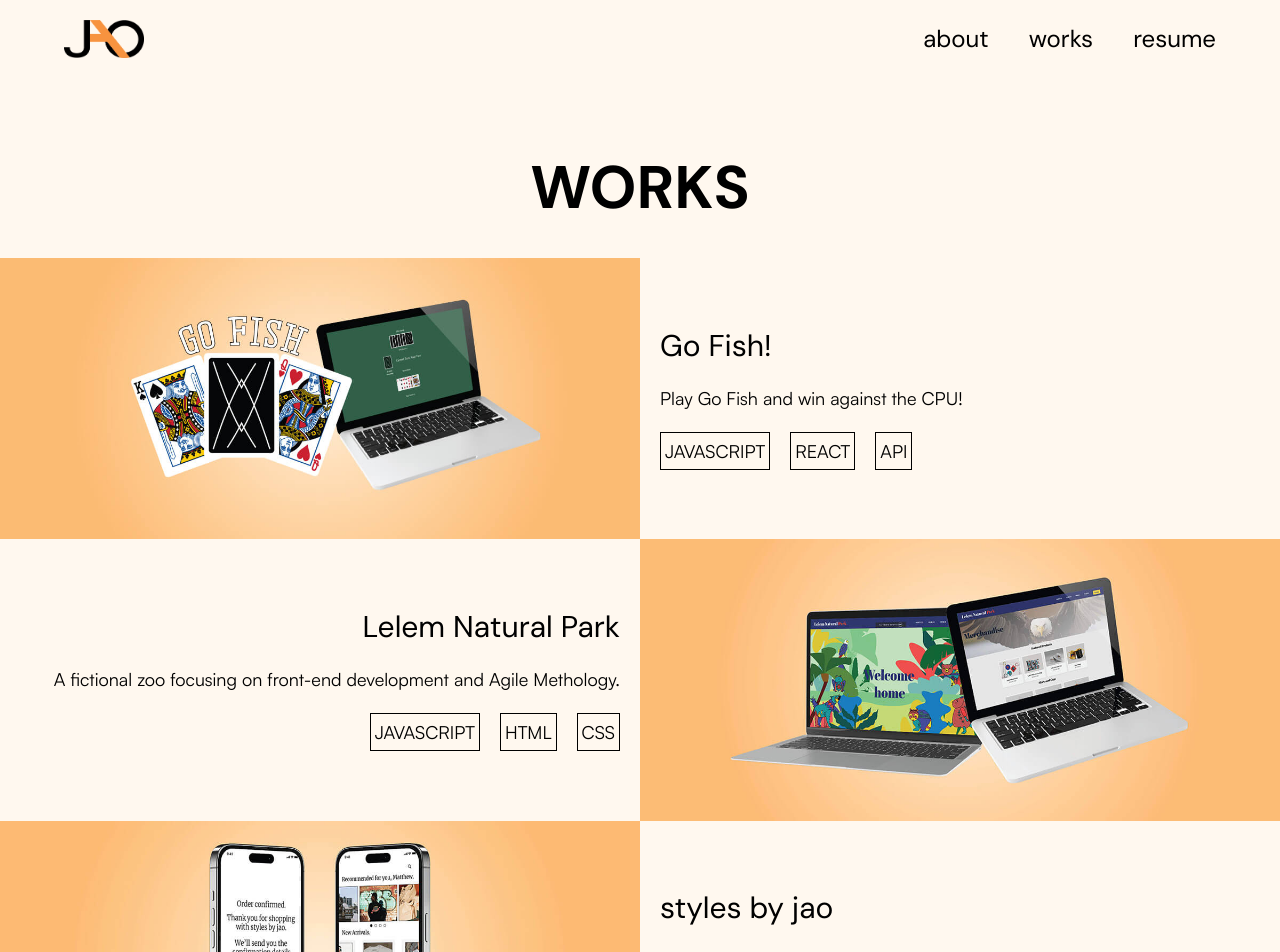
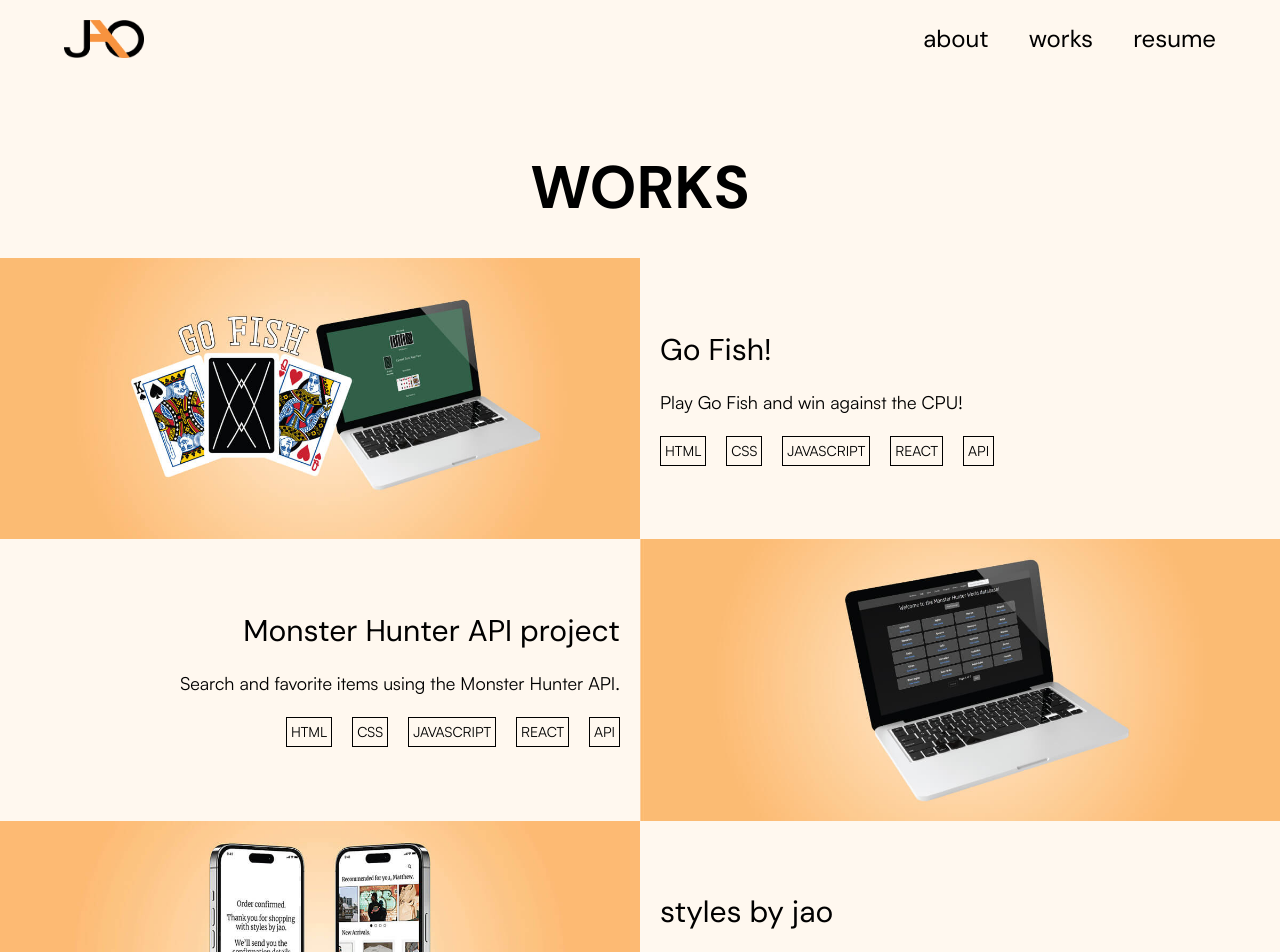
Before and after one commit to jorola0411/PortfolioWebsite, a React (Vite) app in the folder portfolio-website/: page /projects in a window 1280 px wide. Shown: the top 952 px of the page. Built offline with nearby package versions, Linux system fonts and the light colour scheme.

Commit message:
font size changes and other changes

```diff
--- a/portfolio-website/src/components/Home.jsx
+++ b/portfolio-website/src/components/Home.jsx
@@ -100,6 +100,8 @@ function Home() {
           <h1 className='sm:text-xl md:text-md lg:text-3xl xl:text-6xl mb-5'>Monster Hunter API project</h1>
           <p className='sm:text-sm md:text-sm lg:text-lg xl:text-4xl mb-5'>Search and favorite items using the Monster Hunter API.</p>
           <div className='flex gap-5 sm:mb-5'>
+            <p className='sm:text-sm md:text-sm lg:text-md xl:text-3xl sm:p-1 md:p-1 lg:p-1 border border-black'>HTML</p>
+            <p className='sm:text-sm md:text-sm lg:text-md xl:text-3xl sm:p-1 md:p-1 lg:p-1 border border-black'>CSS</p>
             <p className='sm:text-sm md:text-sm lg:text-md xl:text-3xl sm:p-1 md:p-1 lg:p-1 border border-black'>JAVASCRIPT</p>
             <p className='sm:text-sm md:text-sm lg:text-md xl:text-3xl sm:p-1 md:p-1 lg:p-1 border border-black'>REACT</p>
             <p className='sm:text-sm md:text-sm lg:text-md xl:text-3xl sm:p-1 md:p-1 lg:p-1 border border-black'>API</p>
--- a/portfolio-website/src/components/Layout.jsx
+++ b/portfolio-website/src/components/Layout.jsx
@@ -59,7 +59,7 @@ function Layout() {
 
               <div className="relative group cursor-pointer flex flex-col items-center">
                 <a href="/newresume.pdf" className="text-lg md:text-2xl xl:text-5xl hover:underline" target="_blank">resume</a>
-                <span className="absolute top-full w-60 mt-2 lg:text-lg xl:text-3xl opacity-0 group-hover:opacity-100 transition-opacity z-10 text-center pointer-events-none">
+                <span className="absolute top-full w-50 mt-2 lg:text-lg xl:text-3xl opacity-0 group-hover:opacity-100 transition-opacity z-10 text-center pointer-events-none">
                   me, in one page.
                 </span>
               </div>
--- a/portfolio-website/src/components/Lelem.jsx
+++ b/portfolio-website/src/components/Lelem.jsx
@@ -59,11 +59,11 @@ function Lelem() {
           <hr className="max-w-[80%] border-t-2 border-black mt-2 mb-4 mx-auto" />
           <div className='flex gap-4 justify-center mb-3'>
 
-            <button className="sm:text-sm md:text-lg lg:text-lg xl:text-3xl bg-beige-500 text-white px-6 py-2 rounded-full hover:bg-orange-600 transition duration-200 gap-10"> <a href="https://github.com/jorola0411/projectmanagement.git" target="_blank">
+            <button className="sm:text-sm md:text-lg lg:text-lg xl:text-3xl bg-beige-500 text-white px-6 py-2 hover:bg-orange-600 transition duration-200 gap-10"> <a href="https://github.com/jorola0411/projectmanagement.git" target="_blank">
               GitHub
             </a></button>
 
-            <button className="sm:text-sm md:text-lg lg:text-lg xl:text-3xl bg-beige-500 text-white px-6 py-2 rounded-full hover:bg-orange-600 transition duration-200"> <a href="https://lelemnaturalpark.joseorola.ca/" target="_blank">
+            <button className="sm:text-sm md:text-lg lg:text-lg xl:text-3xl bg-beige-500 text-white px-6 py-2 hover:bg-orange-600 transition duration-200"> <a href="https://lelemnaturalpark.joseorola.ca/" target="_blank">
               Live Website
             </a></button>
 
--- a/portfolio-website/src/components/Monster.jsx
+++ b/portfolio-website/src/components/Monster.jsx
@@ -335,11 +335,11 @@ const [data, setData] = useState([]) // this line of codes holds the fetched dat
                 <hr className="max-w-[80%] border-t-2 border-black mt-2 mb-4 mx-auto" />
                 <div className='flex gap-4 justify-center mb-3'>
 
-                    <button className="sm:text-sm md:text-lg lg:text-lg xl:text-3xl bg-beige-500 text-white px-6 py-2 rounded-full hover:bg-orange-600 transition duration-200 gap-10"> <a href="https://github.com/jorola0411/MonsterHunter-API-project.git" target="_blank">
+                    <button className="sm:text-sm md:text-lg lg:text-lg xl:text-3xl bg-beige-500 text-white px-6 py-2 hover:bg-orange-600 transition duration-200 gap-10"> <a href="https://github.com/jorola0411/MonsterHunter-API-project.git" target="_blank">
                         GitHub
                     </a></button>
 
-                    <button className="sm:text-sm md:text-lg lg:text-lg xl:text-3xl bg-beige-500 text-white px-6 py-2 rounded-full hover:bg-orange-600 transition duration-200"> <a href="http://mhapiproject.joseorola.ca/" target="_blank">
+                    <button className="sm:text-sm md:text-lg lg:text-lg xl:text-3xl bg-beige-500 text-white px-6 py-2 hover:bg-orange-600 transition duration-200"> <a href="http://mhapiproject.joseorola.ca/" target="_blank">
                         Live Website
                     </a></button>
 
--- a/portfolio-website/src/components/Projects.jsx
+++ b/portfolio-website/src/components/Projects.jsx
@@ -43,13 +43,15 @@ function Project() {
 
             <div className="grid grid-cols-1 sm:grid-cols-4 md:grid-cols-4 lg:grid-cols-4 xl:grid-col-4 pt-10">
 
-            <div className="sm:p-5 md:pl-5 lg:p-5 sm:col-span-4 md:col-span-2 flex flex-col justify-center sm:order-2 md:order-2 lg:order-2 xl:order-2" data-aos="fade-left">
+              <div className="sm:p-5 md:pl-5 lg:p-5 sm:col-span-4 md:col-span-2 flex flex-col justify-center sm:order-2 md:order-2 lg:order-2 xl:order-2" data-aos="fade-left">
                 <h1 className="sm:text-xl md:text-md lg:text-3xl xl:text-7xl">Go Fish!</h1>
                 <p className='sm:text-sm md:text-sm lg:text-lg xl:text-4xl sm:mb-5 lg:my-5'>Play Go Fish and win against the CPU!</p>
                 <div className='flex gap-5 sm:mb-5 md:mb-0'>
-                  <p className='sm:text-sm md:text-sm lg:text-lg xl:text-3xl sm:p-1 md:p-1 lg:p-1 border border-black'>JAVASCRIPT</p>
-                  <p className='sm:text-sm md:text-sm lg:text-lg xl:text-3xl sm:p-1 md:p-1 lg:p-1 border border-black'>REACT</p>
-                  <p className='sm:text-sm md:text-sm lg:text-lg xl:text-3xl sm:p-1 md:p-1 lg:p-1 border border-black'>API</p>
+                  <p className='sm:text-sm md:text-sm lg:text-md xl:text-3xl sm:p-1 md:p-1 lg:p-1 border border-black'>HTML</p>
+                  <p className='sm:text-sm md:text-sm lg:text-md xl:text-3xl sm:p-1 md:p-1 lg:p-1 border border-black'>CSS</p>
+                  <p className='sm:text-sm md:text-sm lg:text-md xl:text-3xl sm:p-1 md:p-1 lg:p-1 border border-black'>JAVASCRIPT</p>
+                  <p className='sm:text-sm md:text-sm lg:text-md xl:text-3xl sm:p-1 md:p-1 lg:p-1 border border-black'>REACT</p>
+                  <p className='sm:text-sm md:text-sm lg:text-md xl:text-3xl sm:p-1 md:p-1 lg:p-1 border border-black'>API</p>
                 </div>
               </div>
 
@@ -59,19 +61,19 @@ function Project() {
                 </Link>
               </div>
 
-              <div className="sm:col-span-4 md:col-span-2 lg:col-span-2 xl:col-span-2 gap-4 sm:order-3 md:order-4 lg:order-4 xl:order-4" data-aos="fade-right">
+              <div className="sm:col-span-4 md:col-span-2 lg:col-span-2 xl:col-span-2 gap-4 sm:order-7 md:order-8 lg:order-8 xl:order-8" data-aos="fade-right">
                 <Link to="lelem">
                   <img src={featuredproject1} className="xl:w-full xl:h-auto" alt="Lelem Natural Park project" description="CTA that leads the user to one of my projects, Lelem Natural Park, a collaborative and front-end development project." />
                 </Link>
               </div>
 
-              <div className="sm:p-5 md:pr-5 lg:p-5 sm:col-span-4 md:col-span-2 lg:col-span-2 xl:col-span-2 flex flex-col justify-center  sm:order-4 md:order-3 lg:order-3 xl:order-3" data-aos="fade-right">
+              <div className="sm:p-5 md:pr-5 lg:p-5 sm:col-span-4 md:col-span-2 lg:col-span-2 xl:col-span-2 flex flex-col justify-center  sm:order-8 md:order-7 lg:order-7 xl:order-7" data-aos="fade-right">
                 <h1 className='sm:text-xl md:text-md lg:text-3xl xl:text-7xl sm:text-left md:text-right lg:text-right'>Lelem Natural Park</h1>
                 <p className='sm:text-sm md:text-sm lg:text-lg xl:text-4xl sm:mb-5 lg:my-5 sm:text-left md:text-right lg:text-right'> A fictional zoo focusing on front-end development and Agile Methology.</p>
                 <div className='flex gap-5 sm:mb-5 md:mb-0 sm:justify-start md:justify-end lg:justify-end'>
-                  <p className='sm:text-sm md:text-sm lg:text-lg xl:text-3xl sm:p-1 md:p-1 lg:p-1 border border-black'>JAVASCRIPT</p>
-                  <p className='sm:text-sm md:text-sm lg:text-lg xl:text-3xl sm:p-1 md:p-1 lg:p-1 border border-black'>HTML</p>
-                  <p className='sm:text-sm md:text-sm lg:text-lg xl:text-3xl sm:p-1 md:p-1 lg:p-1 border border-black'>CSS</p>
+                  <p className='sm:text-sm md:text-sm lg:text-md xl:text-3xl sm:p-1 md:p-1 lg:p-1 border border-black'>HTML</p>
+                  <p className='sm:text-sm md:text-sm lg:text-md xl:text-3xl sm:p-1 md:p-1 lg:p-1 border border-black'>CSS</p>
+                  <p className='sm:text-sm md:text-sm lg:text-md xl:text-3xl sm:p-1 md:p-1 lg:p-1 border border-black'>JAVASCRIPT</p>
                 </div>
               </div>
 
@@ -79,8 +81,8 @@ function Project() {
                 <h1 className="sm:text-xl md:text-md lg:text-3xl xl:text-7xl">styles by jao</h1>
                 <p className='sm:text-sm md:text-sm lg:text-lg xl:text-4xl sm:mb-5 lg:my-5'>Virtually try on clothes and browse in styles, a streetwear store app.</p>
                 <div className='flex justify-center gap-5 sm:mb-5 md:mb-0 sm:justify-start '>
-                  <p className='sm:text-sm md:text-sm lg:text-lg xl:text-3xl sm:p-1 md:p-1 lg:p-1 border border-black'>UI</p>
-                  <p className='sm:text-sm md:text-sm lg:text-lg xl:text-3xl sm:p-1 md:p-1 lg:p-1 border border-black'>UX</p>
+                  <p className='sm:text-sm md:text-sm lg:text-md xl:text-3xl sm:p-1 md:p-1 lg:p-1 border border-black'>UI</p>
+                  <p className='sm:text-sm md:text-sm lg:text-md xl:text-3xl sm:p-1 md:p-1 lg:p-1 border border-black'>UX</p>
                 </div>
               </div>
 
@@ -90,19 +92,21 @@ function Project() {
                 </Link>
               </div>
 
-              <div className="sm:col-span-4 md:col-span-2 gap-4  sm:order-7 md:order-8 lg:order-8 xl:order-8" data-aos="fade-right">
+              <div className="sm:col-span-4 md:col-span-2 gap-4  sm:order-3 md:order-4 lg:order-4 xl:order-4" data-aos="fade-right">
                 <Link to="monster">
                   <img src={featuredproject4} className="xl:w-full xl:h-auto" alt="Monster Hunter API project" description="CTA that leads the user to one of my projects, Monster Hunter API, a front-end development project." />
                 </Link>
               </div>
 
-              <div className="sm:p-5 md:pr-5 lg:p-5 sm:col-span-4 md:col-span-2 flex flex-col justify-center sm:order-8 md:order-7 lg:order-7 xl:order-7" data-aos="fade-right">
+              <div className="sm:p-5 md:pr-5 lg:p-5 sm:col-span-4 md:col-span-2 flex flex-col justify-center sm:order-4 md:order-3 lg:order-3 xl:order-3" data-aos="fade-right">
                 <h1 className='sm:text-xl md:text-md lg:text-3xl xl:text-7xl sm:text-left md:text-right lg:text-right'>Monster Hunter API project</h1>
                 <p className='sm:text-sm md:text-sm lg:text-lg xl:text-4xl sm:mb-5 lg:my-5 sm:text-left md:text-right lg:text-right'>Search and favorite items using the Monster Hunter API.</p>
                 <div className='flex gap-5 sm:mb-5 md:mb-0 sm:justify-start md:justify-end lg:justify-end'>
-                  <p className='sm:text-sm md:text-sm lg:text-lg xl:text-3xl sm:p-1 md:p-1 lg:p-1 border border-black'>JAVASCRIPT</p>
-                  <p className='sm:text-sm md:text-sm lg:text-lg xl:text-3xl sm:p-1 md:p-1 lg:p-1 border border-black'>REACT</p>
-                  <p className='sm:text-sm md:text-sm lg:text-lg xl:text-3xl sm:p-1 md:p-1 lg:p-1 border border-black'>API</p>
+                  <p className='sm:text-sm md:text-sm lg:text-md xl:text-3xl sm:p-1 md:p-1 lg:p-1 border border-black'>HTML</p>
+                  <p className='sm:text-sm md:text-sm lg:text-md xl:text-3xl sm:p-1 md:p-1 lg:p-1 border border-black'>CSS</p>
+                  <p className='sm:text-sm md:text-sm lg:text-md xl:text-3xl sm:p-1 md:p-1 lg:p-1 border border-black'>JAVASCRIPT</p>
+                  <p className='sm:text-sm md:text-sm lg:text-md xl:text-3xl sm:p-1 md:p-1 lg:p-1 border border-black'>REACT</p>
+                  <p className='sm:text-sm md:text-sm lg:text-md xl:text-3xl sm:p-1 md:p-1 lg:p-1 border border-black'>API</p>
                 </div>
               </div>
             </div>
--- a/portfolio-website/src/components/Styles.jsx
+++ b/portfolio-website/src/components/Styles.jsx
@@ -41,11 +41,11 @@ function Styles() {
           <hr className="max-w-[80%] border-t-2 border-black mt-2 mb-4 mx-auto" />
           <div className='flex gap-4 justify-center mb-3'>
 
-            <button className="sm:text-sm md:text-lg lg:text-lg xl:text-3xl bg-beige-500 text-white px-6 py-2 rounded-full hover:bg-orange-600 transition duration-200 gap-10"> <a href="https://www.figma.com/design/c1Wm6EOGfye2l1I9eW3v6X/Clothing-store-WireFrame?node-id=435-5900&t=GSqSsiB1dNSTdMgr-1" target="_blank">
+            <button className="sm:text-sm md:text-lg lg:text-lg xl:text-3xl bg-beige-500 text-white px-6 py-2hover:bg-orange-600 transition duration-200 gap-10"> <a href="https://www.figma.com/design/c1Wm6EOGfye2l1I9eW3v6X/Clothing-store-WireFrame?node-id=435-5900&t=GSqSsiB1dNSTdMgr-1" target="_blank">
               Wireframes
             </a></button>
 
-            <button className="sm:text-sm md:text-lg lg:text-lg xl:text-3xl bg-beige-500 text-white px-6 py-2 rounded-full hover:bg-orange-600 transition duration-200"> <a href="https://www.figma.com/proto/c1Wm6EOGfye2l1I9eW3v6X/Clothing-store-WireFrame?node-id=435-5900&t=GSqSsiB1dNSTdMgr-1" target="_blank">
+            <button className="sm:text-sm md:text-lg lg:text-lg xl:text-3xl bg-beige-500 text-white px-6 py-2 hover:bg-orange-600 transition duration-200"> <a href="https://www.figma.com/proto/c1Wm6EOGfye2l1I9eW3v6X/Clothing-store-WireFrame?node-id=435-5900&t=GSqSsiB1dNSTdMgr-1" target="_blank">
               Prototype
             </a></button>
 
```
Also changed, not shown: portfolio-website/src/components/AboutMe.jsx (+3 -86 lines).
